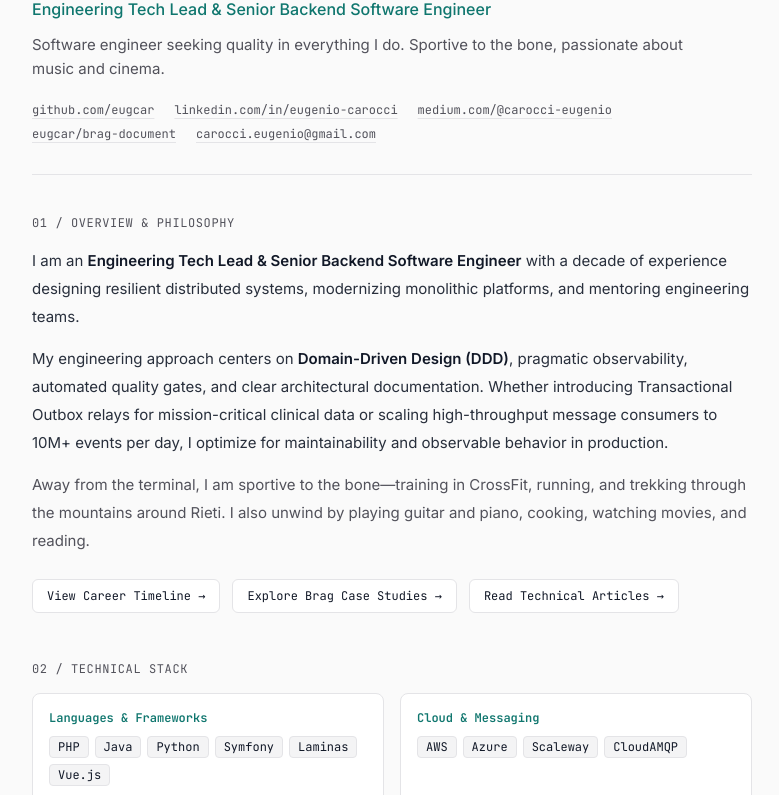
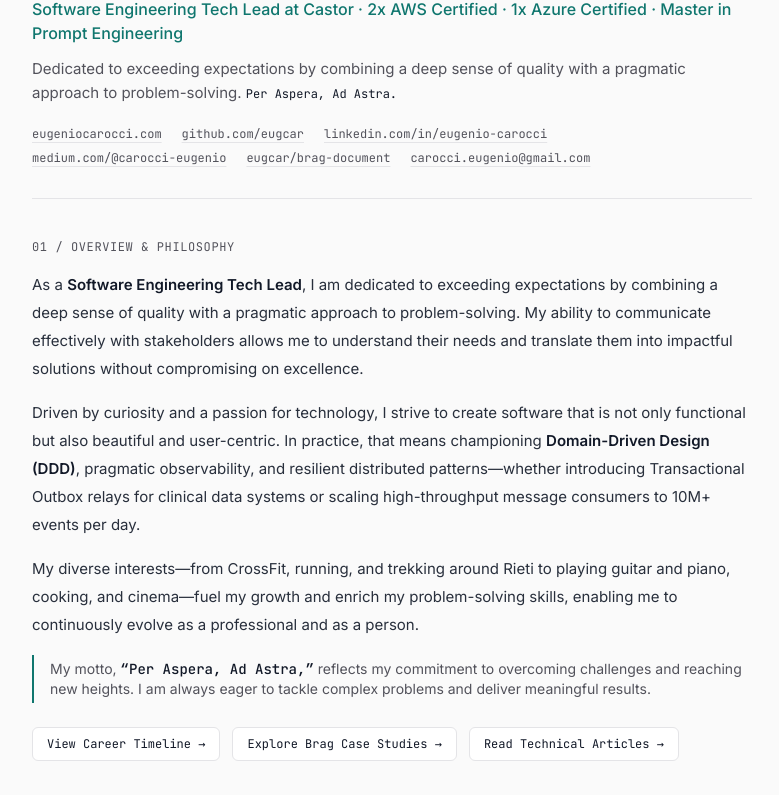
Before and after one commit to eugcar/eugeniocarocci.com, a plain HTML site: page index.html in a window 1280 px wide. Shown: the part 160-955 px from the top of the page, without its empty margins (248-1027 px from the left). Drawn offline with nearby package versions, Linux system fonts and the light colour scheme.

```diff
--- a/index.html
+++ b/index.html
@@ -3,8 +3,13 @@
 <head>
   <meta charset="UTF-8" />
   <meta name="viewport" content="width=device-width, initial-scale=1.0" />
-  <title>Eugenio Carocci — Engineering Tech Lead & Senior Backend Software Engineer</title>
-  <meta name="description" content="Personal website, engineering brag document, and technical writing of Eugenio Carocci — Engineering Tech Lead & Senior Backend Software Engineer." />
+  <title>Eugenio Carocci — Software Engineering Tech Lead at Castor</title>
+  <meta name="description" content="Personal website, engineering brag document, and technical writing of Eugenio Carocci — Software Engineering Tech Lead at Castor | 2x AWS Certified | 1x Azure Certified | Master in Prompt Engineering." />
+  <link rel="canonical" href="https://eugeniocarocci.com" />
+  <meta property="og:title" content="Eugenio Carocci — Software Engineering Tech Lead at Castor" />
+  <meta property="og:description" content="Software Engineering Tech Lead dedicated to exceeding expectations by combining a deep sense of quality with a pragmatic approach to problem-solving." />
+  <meta property="og:url" content="https://eugeniocarocci.com" />
+  <meta property="og:type" content="website" />
 
   <!-- Google Fonts: Inter & JetBrains Mono -->
   <link rel="preconnect" href="https://fonts.googleapis.com" />
@@ -115,7 +120,7 @@
     <section id="hero-header" class="pb-8 mb-10 border-b border-hairline-light dark:border-hairline-dark">
       <div class="flex flex-col sm:flex-row sm:items-start sm:justify-between gap-4">
         <div>
-          <div class="flex items-center gap-2.5 mb-2">
+          <div class="flex flex-wrap items-center gap-2.5 mb-2">
             <h1 class="text-2xl sm:text-3xl font-bold tracking-tight text-ink-light dark:text-ink-dark">
               Eugenio Carocci
             </h1>
@@ -125,16 +130,19 @@
             </span>
           </div>
           <p class="text-sm sm:text-base font-medium text-accent-light dark:text-accent-dark mb-3">
-            Engineering Tech Lead &amp; Senior Backend Software Engineer
+            Software Engineering Tech Lead at Castor &middot; 2x AWS Certified &middot; 1x Azure Certified &middot; Master in Prompt Engineering
           </p>
           <p class="text-sm sm:text-[15px] leading-relaxed text-muted-light dark:text-muted-dark max-w-2xl">
-            Software engineer seeking quality in everything I do. Sportive to the bone, passionate about music and cinema.
+            Dedicated to exceeding expectations by combining a deep sense of quality with a pragmatic approach to problem-solving. <span class="font-mono text-xs text-ink-light dark:text-ink-dark">Per Aspera, Ad Astra.</span>
           </p>
         </div>
       </div>
 
       <!-- Quick Links Bar -->
       <div class="mt-5 flex flex-wrap items-center gap-x-5 gap-y-2 text-xs font-mono text-muted-light dark:text-muted-dark">
+        <a href="https://eugeniocarocci.com" class="hover:text-ink-light dark:hover:text-ink-dark underline decoration-hairline-light dark:decoration-hairline-dark underline-offset-4 transition-colors">
+          eugeniocarocci.com
+        </a>
         <a href="https://github.com/eugcar" target="_blank" rel="noopener noreferrer" class="hover:text-ink-light dark:hover:text-ink-dark underline decoration-hairline-light dark:decoration-hairline-dark underline-offset-4 transition-colors">
           github.com/eugcar
         </a>
@@ -160,16 +168,19 @@
       <!-- Philosophy & Personal Note -->
       <div class="space-y-4">
         <h2 class="text-xs font-mono uppercase tracking-wider text-muted-light dark:text-muted-dark">01 / Overview &amp; Philosophy</h2>
-        <div class="space-y-3.5 text-[15px] leading-7 text-ink-light/90 dark:text-ink-dark/90">
+        <div class="space-y-4 text-[15px] leading-7 text-ink-light/90 dark:text-ink-dark/90">
           <p>
-            I am an <strong class="font-semibold text-ink-light dark:text-ink-dark">Engineering Tech Lead &amp; Senior Backend Software Engineer</strong> with a decade of experience designing resilient distributed systems, modernizing monolithic platforms, and mentoring engineering teams.
+            As a <strong class="font-semibold text-ink-light dark:text-ink-dark">Software Engineering Tech Lead</strong>, I am dedicated to exceeding expectations by combining a deep sense of quality with a pragmatic approach to problem-solving. My ability to communicate effectively with stakeholders allows me to understand their needs and translate them into impactful solutions without compromising on excellence.
           </p>
           <p>
-            My engineering approach centers on <strong class="font-semibold text-ink-light dark:text-ink-dark">Domain-Driven Design (DDD)</strong>, pragmatic observability, automated quality gates, and clear architectural documentation. Whether introducing Transactional Outbox relays for mission-critical clinical data or scaling high-throughput message consumers to 10M+ events per day, I optimize for maintainability and observable behavior in production.
+            Driven by curiosity and a passion for technology, I strive to create software that is not only functional but also beautiful and user-centric. In practice, that means championing <strong class="font-semibold text-ink-light dark:text-ink-dark">Domain-Driven Design (DDD)</strong>, pragmatic observability, and resilient distributed patterns—whether introducing Transactional Outbox relays for clinical data systems or scaling high-throughput message consumers to 10M+ events per day.
           </p>
-          <p class="text-muted-light dark:text-muted-dark">
-            Away from the terminal, I am sportive to the bone—training in CrossFit, running, and trekking through the mountains around Rieti. I also unwind by playing guitar and piano, cooking, watching movies, and reading.
+          <p>
+            My diverse interests—from CrossFit, running, and trekking around Rieti to playing guitar and piano, cooking, and cinema—fuel my growth and enrich my problem-solving skills, enabling me to continuously evolve as a professional and as a person.
           </p>
+          <blockquote class="border-l-2 border-accent-light dark:border-accent-dark pl-4 py-1 text-sm text-muted-light dark:text-muted-dark">
+            My motto, <strong class="font-mono font-medium text-ink-light dark:text-ink-dark">&ldquo;Per Aspera, Ad Astra,&rdquo;</strong> reflects my commitment to overcoming challenges and reaching new heights. I am always eager to tackle complex problems and deliver meaningful results.
+          </blockquote>
         </div>
 
         <!-- Quick Navigation Prompts -->
@@ -660,7 +671,7 @@ $logger->info('Outbox message dispatched', [
 
   <!-- Minimalist Footer -->
   <footer class="max-w-3xl mx-auto px-4 sm:px-6 py-8 border-t border-hairline-light dark:border-hairline-dark flex flex-col sm:flex-row items-center justify-between gap-3 text-xs font-mono text-muted-light dark:text-muted-dark">
-    <span>&copy; <span id="year"></span> Eugenio Carocci · Static HTML/JS, zero backend.</span>
+    <span>&copy; <span id="year"></span> Eugenio Carocci · <a href="https://eugeniocarocci.com" class="hover:text-ink-light dark:hover:text-ink-dark">eugeniocarocci.com</a></span>
     <div class="flex items-center gap-4">
       <a href="https://github.com/eugcar" target="_blank" rel="noopener noreferrer" class="hover:text-ink-light dark:hover:text-ink-dark">GitHub</a>
       <a href="https://www.linkedin.com/in/eugenio-carocci" target="_blank" rel="noopener noreferrer" class="hover:text-ink-light dark:hover:text-ink-dark">LinkedIn</a>
```
